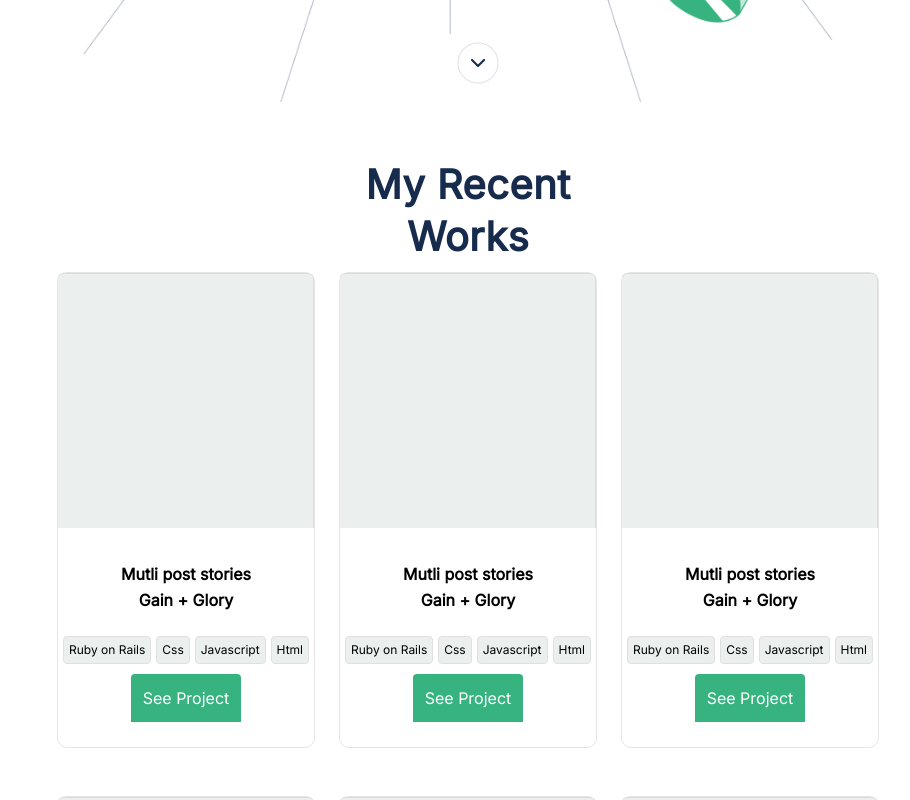
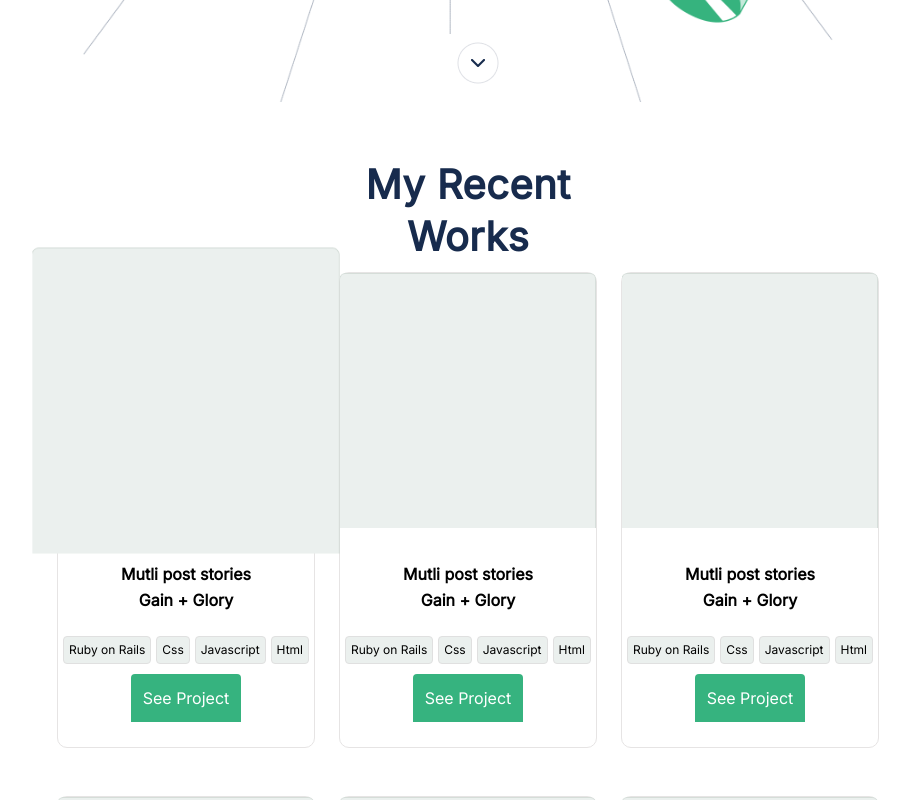
Before and after one commit to mumo-esther/Desktop-portfolio, a plain HTML site: page index.html in a window 1280 px wide. In both pictures the pointer is over the element 358 px from the left and 1106 px from the top of the page. Shown: the part 706-1506 px from the top of the page, without its empty margins (172-1082 px from the left). Drawn offline with Linux system fonts and the light colour scheme.

Commit message:
Add animation on my imgs

```diff
--- a/style.css
+++ b/style.css
@@ -24,6 +24,7 @@
     align-items: center;
     justify-items: center;
   }
+
 
   nav {
     display: flex;
@@ -162,6 +163,10 @@
     height: 260px;
     width: 100%;
     margin-bottom: 20px;
+  }
+
+  .project-img:hover{
+    transform: scale(1.2);
   }
 
   .text {
```
